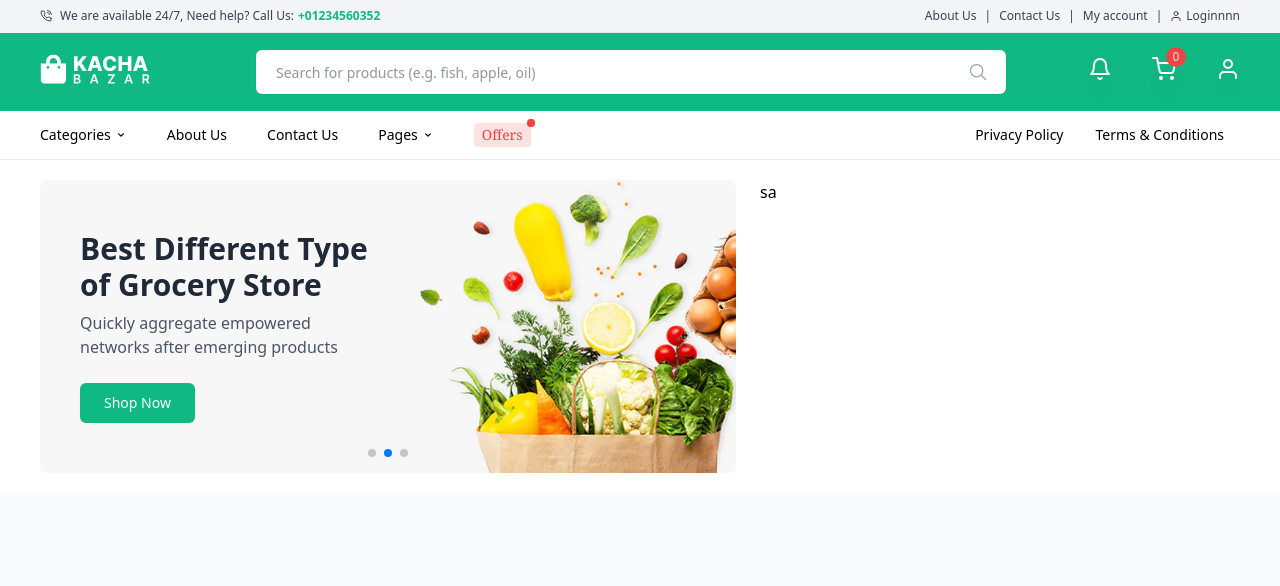
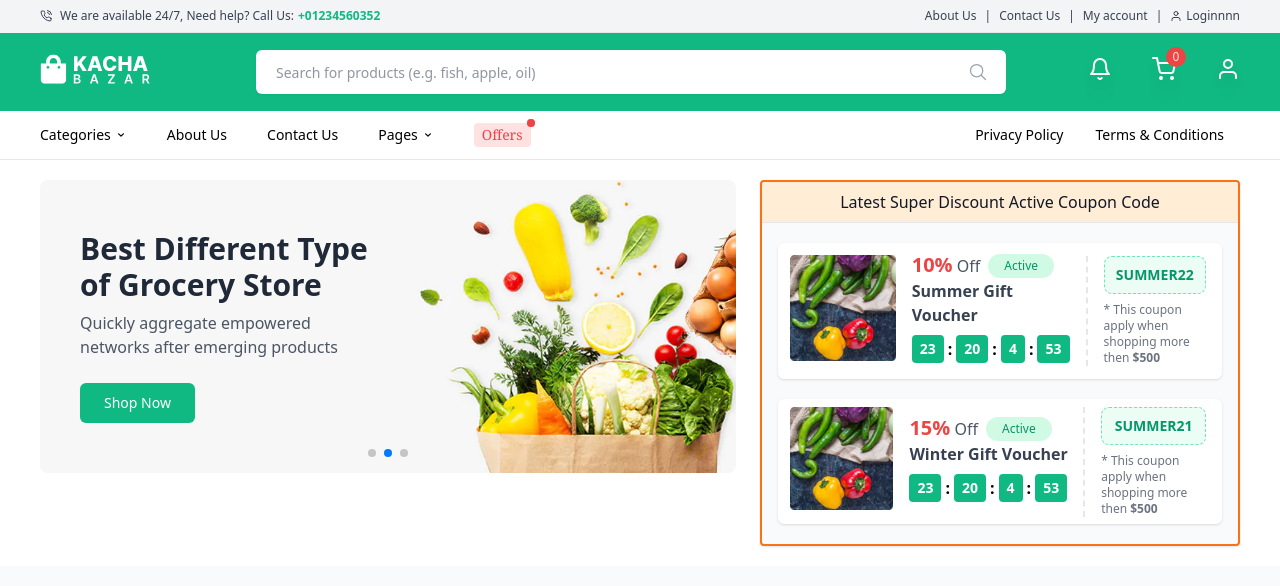
Before and after one commit to Samettkaya/kacha-bazar, a React (Create React App) app: page / in a window 1280 px wide. Shown: the top 586 px of the page. Built offline with nearby package versions, Linux system fonts and the light colour scheme.

Commit message:
coupon code added

```diff
--- /dev/null
+++ b/src/components/latestDiscountCouponCode/LatestDiscountCouponCode.js
@@ -0,0 +1,179 @@
+import React from "react";
+import ins1 from "../../assets/img/ins3.png";
+function LatestDiscountCouponCode() {
+  return (
+    <div className="w-full group">
+      <div className="bg-gray-50 h-full border-2 border-orange-500 transition duration-150 ease-linear transform group-hover:border-emerald-500 rounded shadow">
+        <div className="bg-orange-100 text-gray-900 px-6 py-2 rounded-t border-b flex items-center justify-center">
+          <h3 className="text-base  font-normal ">
+            Latest Super Discount Active Coupon Code
+          </h3>
+        </div>
+        <div className="overflow-hidden">
+          <div className="coupon coupon-home mx-4 my-5 block md:flex lg:flex md:justify-between lg:justify-between items-center bg-white rounded-md shadow">
+            <div className="tengah py-2 px-3 flex items-center justify-items-start">
+              <figure>
+                <span
+                  style={{
+                    boxSizing: " border-box",
+                    display: "inline-block",
+                    overflow: "hidden",
+                    width: "initial",
+                    height: "initial",
+                    background: "none",
+                    opacity: "1",
+                    border: " 0px",
+                    margin: "0px",
+                    padding: "0px",
+                    position: "relative",
+                    maxWidth: "100%",
+                  }}
+                >
+                  <img src={ins1} />
+                </span>
+              </figure>
+              <div className="ml-3">
+                <div className="flex items-center">
+                  <h6 className="pl-1 text-base font-medium text-gray-600">
+                    <span className="text-lg md:text-xl lg:text-xl text-red-500 font-bold">
+                      10%
+                    </span>{" "}
+                    Off
+                  </h6>
+                  <div className="ml-2">
+                    <span className="text-emerald-600 inline-block px-4 py-1 rounded-full font-medium text-xs bg-emerald-100">
+                      Active
+                    </span>
+                  </div>
+                </div>
+                <h2 className="pl-1 text-base text-gray-700 leading-6 font-semibold mb-2">
+                  Summer Gift Voucher
+                </h2>
+                <span className="inline-block mb-2">
+                  <div className="flex items-center font-semibold">
+                    <span className="flex items-center justify-center bg-emerald-500 text-white  text-sm font-semibold px-2 py-1 rounded mx-1">
+                      23
+                    </span>
+                    :
+                    <span className="flex items-center justify-center bg-emerald-500 text-white  text-sm  font-semibold px-2 py-1 rounded mx-1">
+                      20
+                    </span>
+                    :
+                    <span className="flex items-center justify-center bg-emerald-500 text-white  text-sm  font-semibold px-2 py-1 rounded mx-1">
+                      4
+                    </span>
+                    :
+                    <span className="flex items-center justify-center bg-emerald-500 text-white  text-sm  font-semibold px-2 py-1 rounded mx-1">
+                      53
+                    </span>
+                  </div>
+                </span>
+              </div>
+            </div>
+            <div className="md:border-l-2 lg:border-l-2 border-dashed lg:w-1/3 md:w-1/3 relative px-4">
+              <div className="info flex items-center">
+                <div className="w-full">
+                  <div className="block">
+                    <div className=" border border-dashed bg-emerald-50 py-1 border-emerald-300 rounded-lg text-center block">
+                      <button className="block w-full">
+                        <span className="uppercase  font-semibold text-sm leading-7 text-emerald-600">
+                          SUMMER22
+                        </span>
+                      </button>
+                    </div>
+                  </div>
+                  <p className="text-xs leading-4 text-gray-500 mt-2">
+                    * This coupon apply when shopping more then
+                    <span className="font-bold"> $500</span>
+                  </p>
+                </div>
+              </div>
+            </div>
+          </div>
+          <div className="coupon coupon-home mx-4 my-5 block md:flex lg:flex md:justify-between lg:justify-between items-center bg-white rounded-md shadow">
+            <div className="tengah py-2 px-3 flex items-center justify-items-start">
+              <figure>
+                <span
+                  style={{
+                    boxSizing: " border-box",
+                    display: "inline-block",
+                    overflow: "hidden",
+                    width: "initial",
+                    height: "initial",
+                    background: "none",
+                    opacity: "1",
+                    border: " 0px",
+                    margin: "0px",
+                    padding: "0px",
+                    position: "relative",
+                    maxWidth: "100%",
+                  }}
+                >
+                  <img src={ins1} />
+                </span>
+              </figure>
+              <div className="ml-3">
+                <div className="flex items-center">
+                  <h6 className="pl-1 text-base font-medium text-gray-600">
+                    <span className="text-lg md:text-xl lg:text-xl text-red-500 font-bold">
+                      15%
+                    </span>{" "}
+                    Off
+                  </h6>
+                  <div className="ml-2">
+                    <span className="text-emerald-600 inline-block px-4 py-1 rounded-full font-medium text-xs bg-emerald-100">
+                      Active
+                    </span>
+                  </div>
+                </div>
+                <h2 className="pl-1 text-base text-gray-700 leading-6 font-semibold mb-2">
+                Winter Gift Voucher
+                </h2>
+                <span className="inline-block mb-2">
+                  <div className="flex items-center font-semibold">
+                    <span className="flex items-center justify-center bg-emerald-500 text-white  text-sm font-semibold px-2 py-1 rounded mx-1">
+                      23
+                    </span>
+                    :
+                    <span className="flex items-center justify-center bg-emerald-500 text-white  text-sm  font-semibold px-2 py-1 rounded mx-1">
+                      20
+                    </span>
+                    :
+                    <span className="flex items-center justify-center bg-emerald-500 text-white  text-sm  font-semibold px-2 py-1 rounded mx-1">
+                      4
+                    </span>
+                    :
+                    <span className="flex items-center justify-center bg-emerald-500 text-white  text-sm  font-semibold px-2 py-1 rounded mx-1">
+                      53
+                    </span>
+                  </div>
+                </span>
+              </div>
+            </div>
+            <div className="md:border-l-2 lg:border-l-2 border-dashed lg:w-1/3 md:w-1/3 relative px-4">
+              <div className="info flex items-center">
+                <div className="w-full">
+                  <div className="block">
+                    <div className=" border border-dashed bg-emerald-50 py-1 border-emerald-300 rounded-lg text-center block">
+                      <button className="block w-full">
+                        <span className="uppercase  font-semibold text-sm leading-7 text-emerald-600">
+                          SUMMER21
+                        </span>
+                      </button>
+                    </div>
+                  </div>
+                  <p className="text-xs leading-4 text-gray-500 mt-2">
+                    * This coupon apply when shopping more then
+                    <span className="font-bold"> $500</span>
+                  </p>
+                </div>
+              </div>
+            </div>
+          </div>
+        </div>
+      </div>
+    </div>
+  );
+}
+
+export default LatestDiscountCouponCode;
--- a/src/pages/Home.js
+++ b/src/pages/Home.js
@@ -1,4 +1,5 @@
 import React from "react";
+import LatestDiscountCouponCode from "../components/latestDiscountCouponCode/LatestDiscountCouponCode";
 import Slider from "../components/slider/Slider";
 
 function Home() {
@@ -11,7 +12,9 @@ function Home() {
               <div className=" flex-shrink-0 xl:pr-6 lg:block w-full lg:w-3/5">
                 <Slider />
               </div>
-              <div className="w-full hidden lg:flex">sa</div>
+              <div className="w-full hidden lg:flex">
+                <LatestDiscountCouponCode/>
+              </div>
             </div>
           </div>
         </div>
```
Also changed, not shown: src/assets/img/ins3.png (added), src/assets/img/ins4.png (added).
